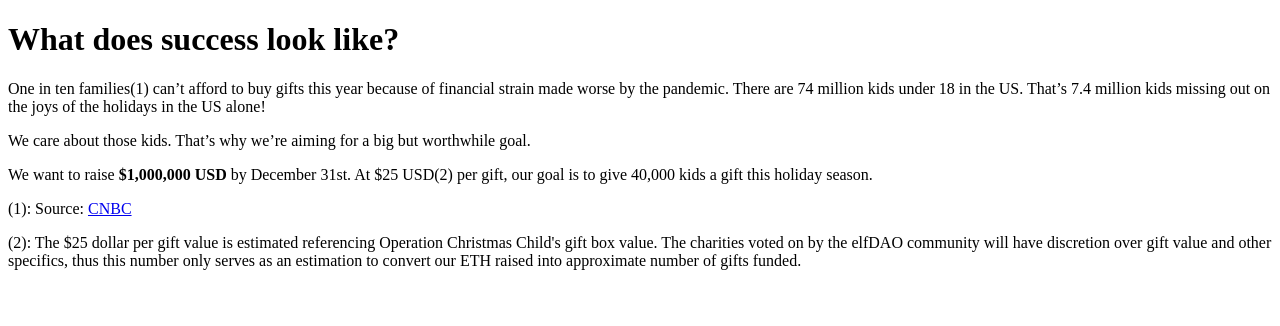
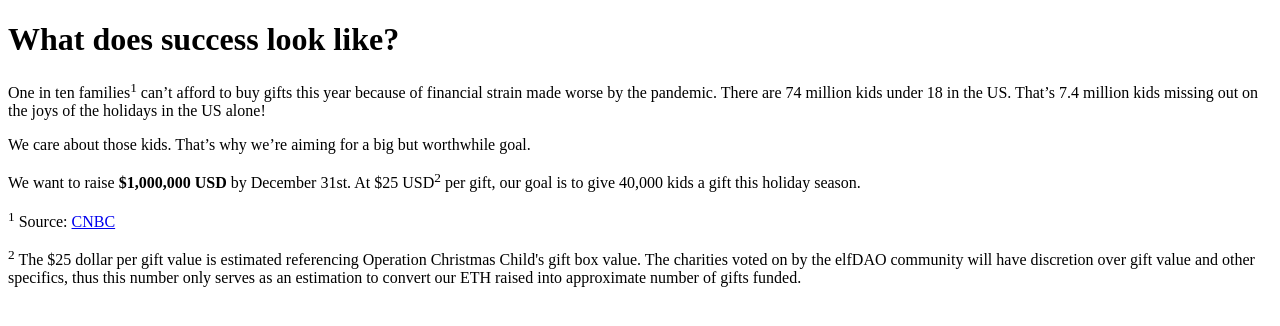
Before and after one commit to elfDAO/docs, a Next.js app: page /success in a window 1280 px wide. Shown: the top 326 px of the page. Built offline with nearby package versions, Linux system fonts and the light colour scheme.

Commit message:
superscripts, description, social

```diff
--- a/pages/success.mdx
+++ b/pages/success.mdx
@@ -2,12 +2,12 @@ import Callout from 'nextra-theme-docs/callout'
 
 # What does success look like?
 
-One in ten families(1) can’t afford to buy gifts this year because of financial strain made worse by the pandemic. There are 74 million kids under 18 in the US. That’s 7.4 million kids missing out on the joys of the holidays in the US alone!
+One in ten families<sup>1</sup> can’t afford to buy gifts this year because of financial strain made worse by the pandemic. There are 74 million kids under 18 in the US. That’s 7.4 million kids missing out on the joys of the holidays in the US alone!
 
 We care about those kids. That’s why we’re aiming for a big but worthwhile goal.
 
-We want to raise **$1,000,000 USD** by December 31st. At $25 USD(2) per gift, our goal is to give 40,000 kids a gift this holiday season.
+We want to raise **$1,000,000 USD** by December 31st. At $25 USD<sup>2</sup> per gift, our goal is to give 40,000 kids a gift this holiday season.
 
-(1): Source: [CNBC](https://www.cnbc.com/2021/11/25/holiday-shopping-2021-more-americans-wont-be-buying-holiday-gifts-this-year.html)
+<sup>1</sup> Source: [CNBC](https://www.cnbc.com/2021/11/25/holiday-shopping-2021-more-americans-wont-be-buying-holiday-gifts-this-year.html)
 
-(2): The $25 dollar per gift value is estimated referencing Operation Christmas Child's gift box value. The charities voted on by the elfDAO community will have discretion over gift value and other specifics, thus this number only serves as an estimation to convert our ETH raised into approximate number of gifts funded.
+<sup>2</sup> The $25 dollar per gift value is estimated referencing Operation Christmas Child's gift box value. The charities voted on by the elfDAO community will have discretion over gift value and other specifics, thus this number only serves as an estimation to convert our ETH raised into approximate number of gifts funded.
--- a/theme.config.js
+++ b/theme.config.js
@@ -16,14 +16,14 @@ export default {
       <meta name="theme-color" content="#ffffff" />
       <meta name="viewport" content="width=device-width, initial-scale=1.0" />
       <meta httpEquiv="Content-Language" content="en" />
-      <meta name="description" content="Let's build Web3 culture on giving." />
-      <meta name="og:description" content="Let's build Web3 culture on giving." />
+      <meta name="description" content="we're all going to buy gifts!" />
+      <meta name="og:description" content="we're all going to buy gifts!" />
       <meta name="twitter:card" content="summary_large_image" />
-      <meta name="twitter:image" content="https://nextra.vercel.app/og.png" />
-      <meta name="twitter:site:domain" content="nextra.vercel.app" />
-      <meta name="twitter:url" content="https://nextra.vercel.app" />
-      <meta name="og:title" content="Let's build Web3 culture on giving." />
-      <meta name="og:image" content="https://nextra.vercel.app/og.png" />
+      <meta name="twitter:image" content="../og.png" />
+      <meta name="twitter:site:domain" content="docs.elfdao.com" />
+      <meta name="twitter:url" content="../og.png" />
+      <meta name="og:title" content="elfDAO" />
+      <meta name="og:image" content="../og.png" />
       <meta name="apple-mobile-web-app-title" content="Nextra" />
       <link
         rel="apple-touch-icon"
```
Also changed, not shown: og.png (added), 1 other file (tests, documents, lock files or other folders).
